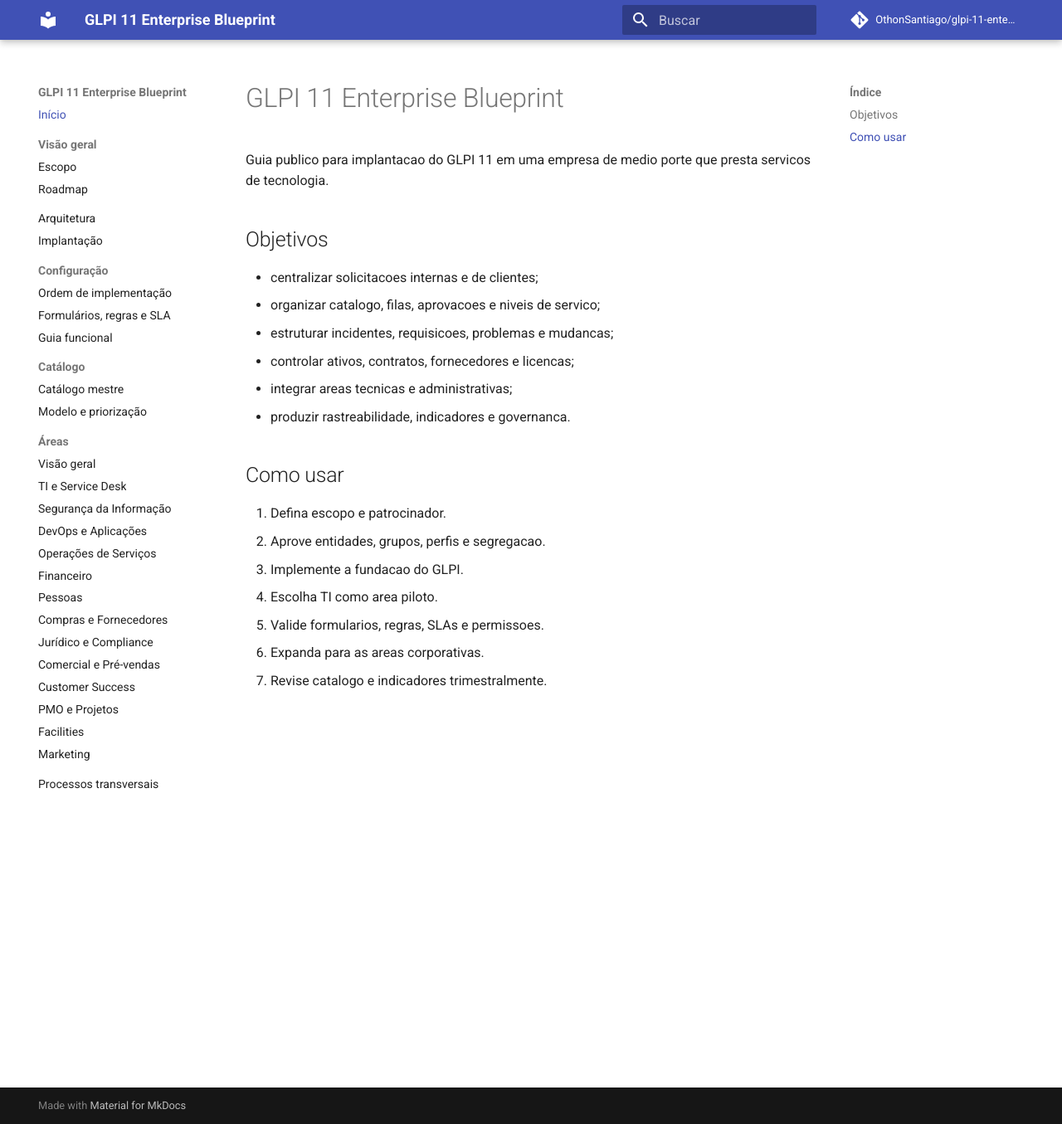
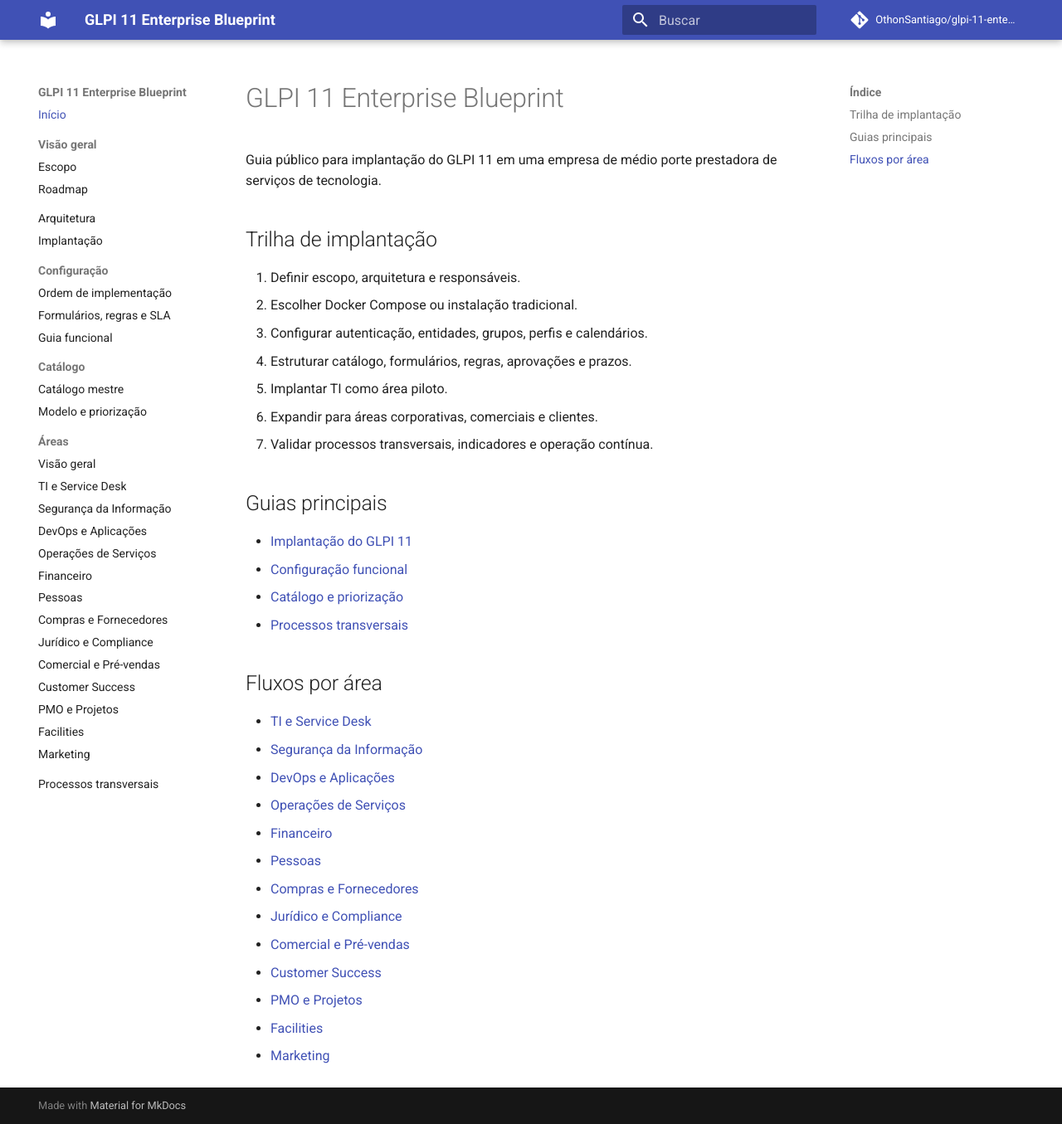
Before and after one commit to OthonSantiago/glpi-11-enterprise-blueprint, an MkDocs documentation site: the page built from docs/index.md, in a window 1280 px wide and 1355 px high. Shown: the whole window at 83% size. Built offline with MkDocs 1.6.1 and Material for MkDocs 9.7.7, drawn with Linux system fonts in a browser that asks for light colours; comment, search, counter and statistics services are not loaded.

Commit message:
docs: consolida pagina inicial

```diff
--- a/docs/index.md
+++ b/docs/index.md
@@ -1,22 +1,36 @@
 # GLPI 11 Enterprise Blueprint
 
-Guia publico para implantacao do GLPI 11 em uma empresa de medio porte que presta servicos de tecnologia.
+Guia público para implantação do GLPI 11 em uma empresa de médio porte prestadora de serviços de tecnologia.
 
-## Objetivos
+## Trilha de implantação
 
-- centralizar solicitacoes internas e de clientes;
-- organizar catalogo, filas, aprovacoes e niveis de servico;
-- estruturar incidentes, requisicoes, problemas e mudancas;
-- controlar ativos, contratos, fornecedores e licencas;
-- integrar areas tecnicas e administrativas;
-- produzir rastreabilidade, indicadores e governanca.
+1. Definir escopo, arquitetura e responsáveis.
+2. Escolher Docker Compose ou instalação tradicional.
+3. Configurar autenticação, entidades, grupos, perfis e calendários.
+4. Estruturar catálogo, formulários, regras, aprovações e prazos.
+5. Implantar TI como área piloto.
+6. Expandir para áreas corporativas, comerciais e clientes.
+7. Validar processos transversais, indicadores e operação contínua.
 
-## Como usar
+## Guias principais
 
-1. Defina escopo e patrocinador.
-2. Aprove entidades, grupos, perfis e segregacao.
-3. Implemente a fundacao do GLPI.
-4. Escolha TI como area piloto.
-5. Valide formularios, regras, SLAs e permissoes.
-6. Expanda para as areas corporativas.
-7. Revise catalogo e indicadores trimestralmente.
+- [Implantação do GLPI 11](implantacao/README.md)
+- [Configuração funcional](configuracao/README.md)
+- [Catálogo e priorização](05-catalogo.md)
+- [Processos transversais](06-processos-transversais.md)
+
+## Fluxos por área
+
+- [TI e Service Desk](areas/01-ti.md)
+- [Segurança da Informação](areas/02-seguranca.md)
+- [DevOps e Aplicações](areas/03-devops-aplicacoes.md)
+- [Operações de Serviços](areas/04-operacoes-servicos.md)
+- [Financeiro](areas/05-financeiro.md)
+- [Pessoas](areas/06-pessoas.md)
+- [Compras e Fornecedores](areas/07-compras-fornecedores.md)
+- [Jurídico e Compliance](areas/08-juridico-compliance.md)
+- [Comercial e Pré-vendas](areas/09-comercial-pre-vendas.md)
+- [Customer Success](areas/10-customer-success.md)
+- [PMO e Projetos](areas/11-pmo-projetos.md)
+- [Facilities](areas/12-facilities.md)
+- [Marketing](areas/13-marketing.md)
```
